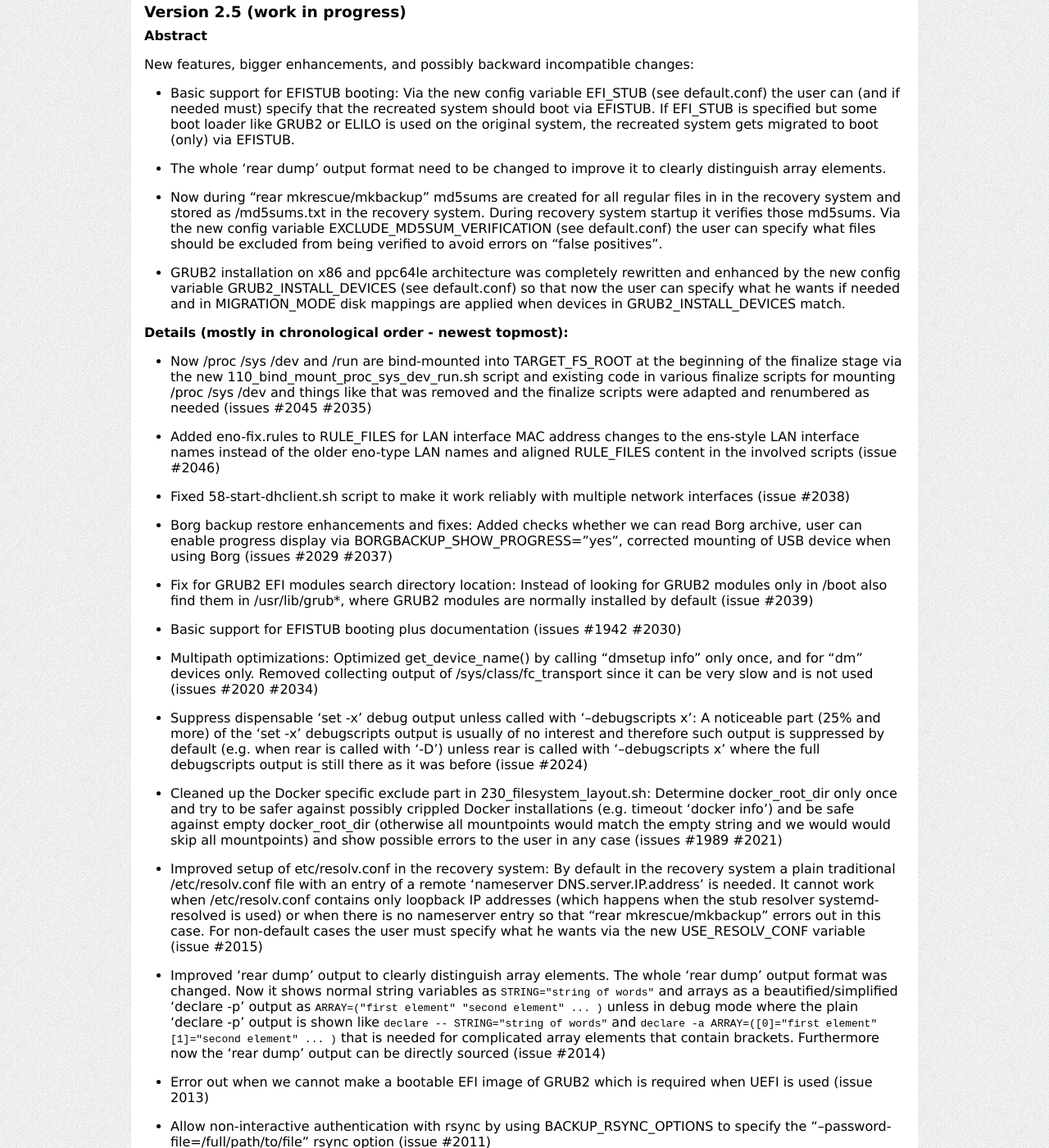
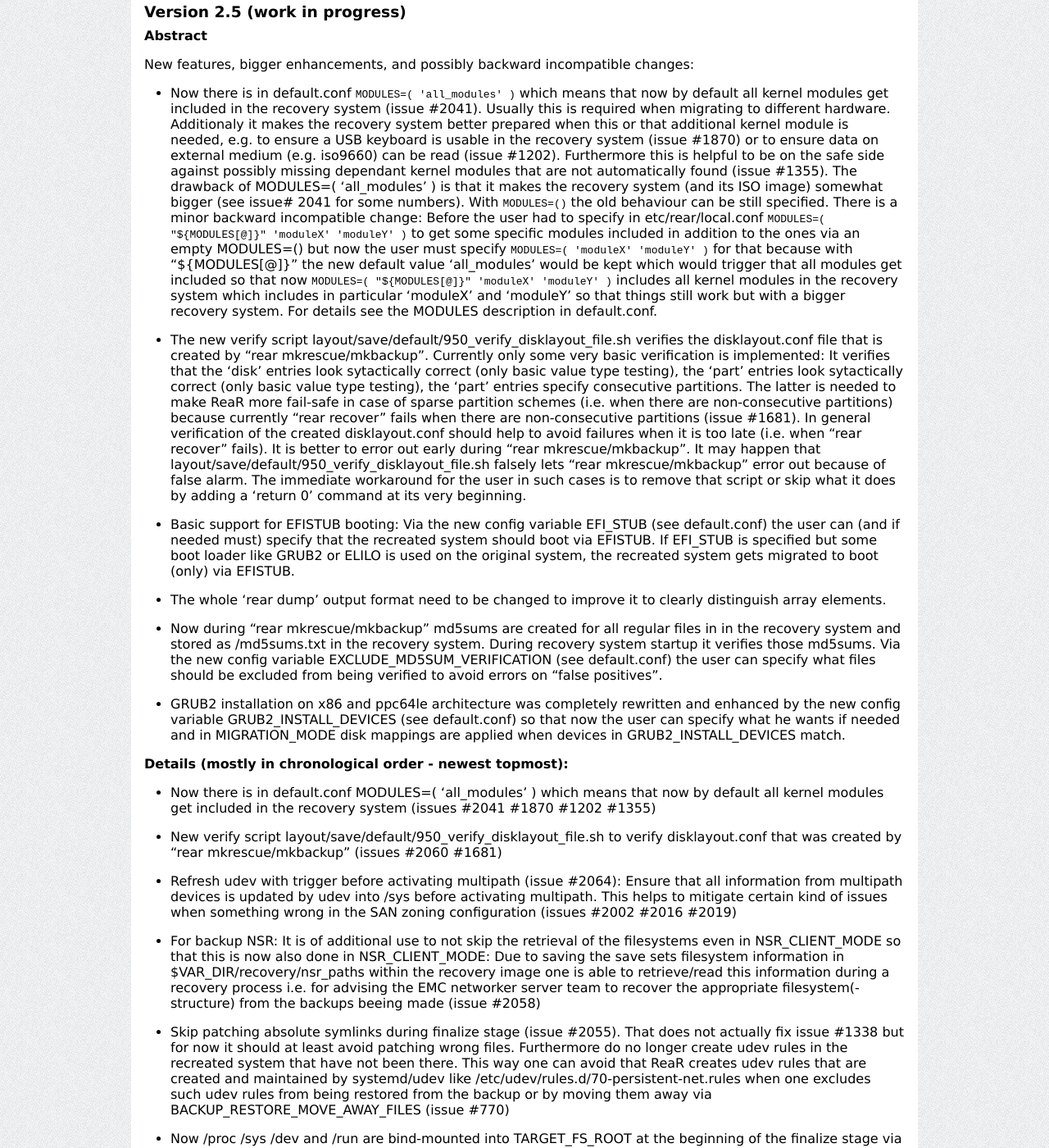
Before and after one commit to rear/rear.github.com, a Jekyll site: the page built from documentation/release-notes-2-5.md, in a window 1280 px wide and 1400 px high, scrolled down 3013 px. Shown: the whole window at 82% size. Built offline with Jekyll 4.4.1, drawn with Linux system fonts in a browser that asks for light colours; comment, search, counter and statistics services are not loaded.

Commit message:
Update release-notes-2-5.md
Added latest changes to the "Details" part of "Version 2.5"

```diff
--- a/documentation/release-notes-2-5.md
+++ b/documentation/release-notes-2-5.md
@@ -178,6 +178,50 @@
 
 New features, bigger enhancements, and possibly backward incompatible changes:
 
+* Now there is in default.conf `MODULES=( 'all_modules' )`
+which means that now by default all kernel modules
+get included in the recovery system (issue #2041).
+Usually this is required when migrating to different hardware.
+Additionaly it makes the recovery system better prepared when this or that
+additional kernel module is needed, e.g. to ensure a USB keyboard is usable
+in the recovery system (issue #1870) or to ensure data on external
+medium (e.g. iso9660) can be read (issue #1202).
+Furthermore this is helpful to be on the safe side against possibly missing
+dependant kernel modules that are not automatically found (issue #1355).
+The drawback of MODULES=( 'all_modules' ) is that it makes the recovery system
+(and its ISO image) somewhat bigger (see issue# 2041 for some numbers).
+With `MODULES=()` the old behaviour can be still specified.
+There is a minor backward incompatible change:
+Before the user had to specify in etc/rear/local.conf
+`MODULES=( "${MODULES[@]}" 'moduleX' 'moduleY' )`
+to get some specific modules included in addition to the ones
+via an empty MODULES=() but now the user must specify
+`MODULES=( 'moduleX' 'moduleY' )`
+for that because with "${MODULES[@]}" the new default value 'all_modules'
+would be kept which would trigger that all modules get included
+so that now `MODULES=( "${MODULES[@]}" 'moduleX' 'moduleY' )`
+includes all kernel modules in the recovery system which includes
+in particular 'moduleX' and 'moduleY' so that things still work
+but with a bigger recovery system.
+For details see the MODULES description in default.conf.
+
+* The new verify script layout/save/default/950_verify_disklayout_file.sh
+verifies the disklayout.conf file that is created by "rear mkrescue/mkbackup".
+Currently only some very basic verification is implemented: It verifies that
+the 'disk' entries look sytactically correct (only basic value type testing),
+the 'part' entries look sytactically correct (only basic value type testing),
+the 'part' entries specify consecutive partitions.
+The latter is needed to make ReaR more fail-safe in case of sparse partition
+schemes (i.e. when there are non-consecutive partitions) because currently
+"rear recover" fails when there are non-consecutive partitions (issue #1681).
+In general verification of the created disklayout.conf should help
+to avoid failures when it is too late (i.e. when "rear recover" fails).
+It is better to error out early during "rear mkrescue/mkbackup".
+It may happen that layout/save/default/950_verify_disklayout_file.sh
+falsely lets "rear mkrescue/mkbackup" error out because of false alarm.
+The immediate workaround for the user in such cases is to remove that script
+or skip what it does by adding a 'return 0' command at its very beginning.
+
 * Basic support for EFISTUB booting: Via the new config variable EFI_STUB
 (see default.conf) the user can (and if needed must) specify that
 the recreated system should boot via EFISTUB. If EFI_STUB is specified
@@ -200,6 +244,16 @@
 disk mappings are applied when devices in GRUB2_INSTALL_DEVICES match.
 
 #### Details (mostly in chronological order - newest topmost):
+
+* Now there is in default.conf MODULES=( 'all_modules' ) which means that now by default all kernel modules get included in the recovery system (issues #2041 #1870 #1202 #1355)
+
+* New verify script layout/save/default/950_verify_disklayout_file.sh to verify disklayout.conf that was created by "rear mkrescue/mkbackup" (issues #2060 #1681)
+
+* Refresh udev with trigger before activating multipath (issue #2064): Ensure that all information from multipath devices is updated by udev into /sys before activating multipath. This helps to mitigate certain kind of issues when something wrong in the SAN zoning configuration (issues #2002 #2016 #2019)
+
+* For backup NSR: It is of additional use to not skip the retrieval of the filesystems even in NSR_CLIENT_MODE so that this is now also done in NSR_CLIENT_MODE: Due to saving the save sets filesystem information in $VAR_DIR/recovery/nsr_paths within the recovery image one is able to retrieve/read this information during a recovery process i.e. for advising the EMC networker server team to recover the appropriate filesystem(-structure) from the backups beeing made (issue #2058)
+
+* Skip patching absolute symlinks during finalize stage (issue #2055). That does not actually fix issue #1338 but for now it should at least avoid patching wrong files. Furthermore do no longer create udev rules in the recreated system that have not been there. This way one can avoid that ReaR creates udev rules that are created and maintained by systemd/udev like /etc/udev/rules.d/70-persistent-net.rules when one excludes such udev rules from being restored from the backup or by moving them away via BACKUP_RESTORE_MOVE_AWAY_FILES (issue #770)
 
 * Now /proc /sys /dev and /run are bind-mounted into TARGET_FS_ROOT at the beginning of the finalize stage via the new 110_bind_mount_proc_sys_dev_run.sh script and existing code in various finalize scripts for mounting /proc /sys /dev and things like that was removed and the finalize scripts were adapted and renumbered as needed (issues #2045 #2035)
 
```
